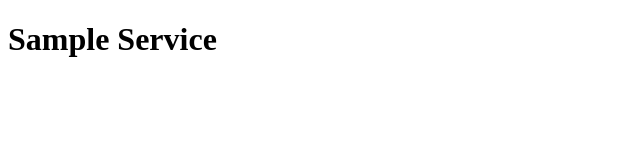
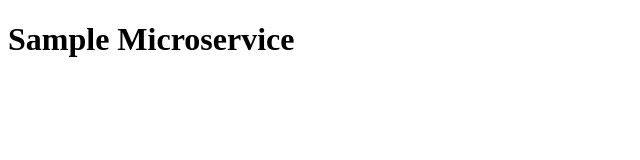
Before and after one commit to hideojoho/sample-svc, a plain HTML site: page index.html in a window 1280 px wide. Shown: the whole page, without its empty margins (0-640 px from the left). Drawn offline with Linux system fonts and the light colour scheme.

Commit message:
Change the body text

```diff
--- a/index.html
+++ b/index.html
@@ -5,6 +5,6 @@
     <title>Sample Microservice</title>
   </head>
   <body>
-    <h1>Sample Service</h1>
+    <h1>Sample Microservice</h1>
   </body>
 </html>
```
